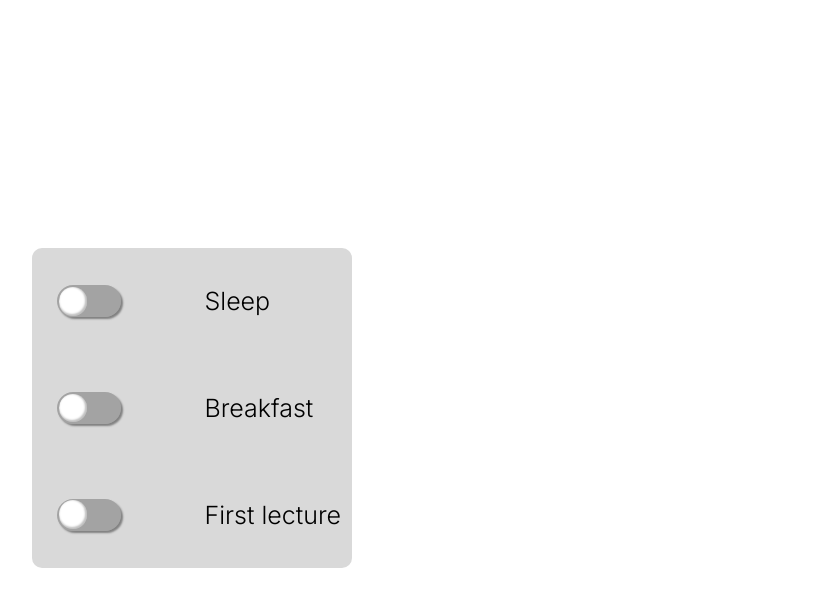
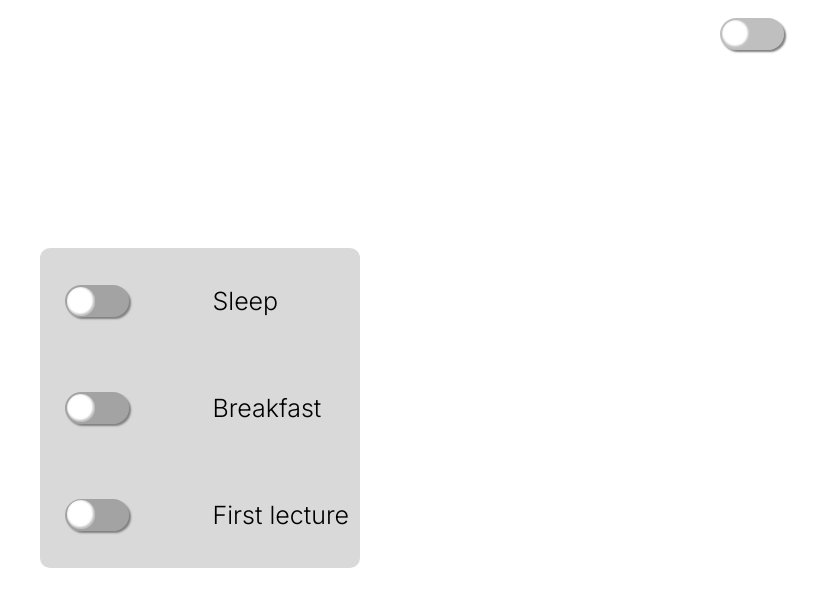
Before and after one commit to Tanishkmalviy-a/life-update, a plain HTML site: page index.html in a window 1280 px wide. Shown: the whole page, without its empty margins (448-1266 px from the left). Drawn offline with Linux system fonts and the light colour scheme.

Commit message:
Backup commit before traveling.

```diff
--- a/index.html
+++ b/index.html
@@ -6,11 +6,18 @@
     <title>:LIFE-UPDATE</title>
     <link rel="stylesheet" href="style.css" />
     <script src="script.js"></script>
-    <link rel="preconnect" href="https://fonts.googleapis.com">
-<link rel="preconnect" href="https://fonts.gstatic.com" crossorigin>
-<link href="https://fonts.googleapis.com/css2?family=Inter:ital,opsz,wght@0,14..32,100..900;1,14..32,100..900&display=swap" rel="stylesheet">
+    <link rel="preconnect" href="https://fonts.googleapis.com" />
+    <link rel="preconnect" href="https://fonts.gstatic.com" crossorigin />
+    <link
+      href="https://fonts.googleapis.com/css2?family=Inter:ital,opsz,wght@0,14..32,100..900;1,14..32,100..900&display=swap"
+      rel="stylesheet"
+    />
   </head>
   <body>
+    <div class="theme-btn">
+      <input type="checkbox" name="checkbox4" id="dark-mode" />
+      <label for="dark-mode" class="switch"></label>
+    </div>
     <main class="main">
       <div class="container sleep">
         <input type="checkbox" name="checkbox1" id="toggle1" />
--- a/style.css
+++ b/style.css
@@ -8,14 +8,22 @@ p {
 }
 
 body {
+position: relative;
   font-size: 62.5%;
   height: 100vh;
+  width: 100vw;
   display: flex;
   justify-content: center;
   align-items: center;
-  /* display: grid; */
-  /* place-items: center; */
 }
+
+.theme-btn {
+  position: absolute;
+  top: 10px;
+  right: 110px;
+  width: 10px;
+}
+
 
 .main {
   display: grid;
@@ -60,7 +68,7 @@ body {
   border-radius: 50%;
   background-color: #fff;
   transition: all 0.3s linear;
-  box-shadow: -1px -1px 2px 1px rgb(0, 0, 0, .25) inset;
+  box-shadow: -1px -1px 2px 1px rgb(0, 0, 0, 0.25) inset;
 }
 
 input[type="checkbox"]:checked + ::after {
```
